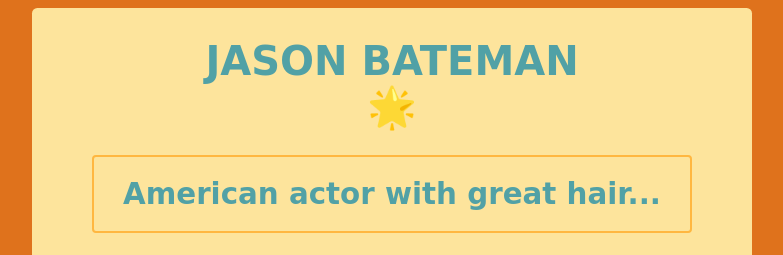
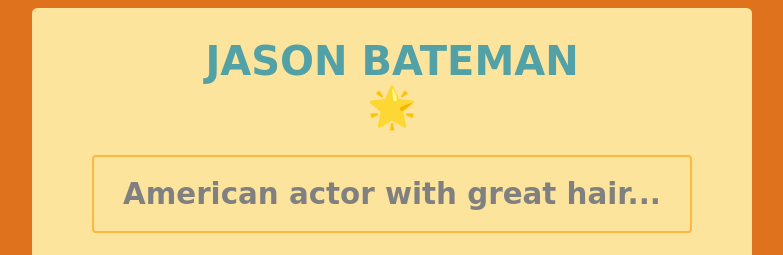
Before and after one commit to swymerjo/Portfolio-Wymer, a plain HTML site: page page3.html in a window 1280 px wide. Shown: the top 255 px of the page, without its empty margins (248-1031 px from the left). Drawn offline with Linux system fonts and the light colour scheme.

Commit message:
changed h2 colour

```diff
--- a/page3.html
+++ b/page3.html
@@ -25,7 +25,7 @@
       }
       h2 {
         text-align: center;
-        color: #51a1a6;
+        color: grey;
         border: 2px solid #ffb740;
         padding: 20px;
         font-size: 22pt;
```
